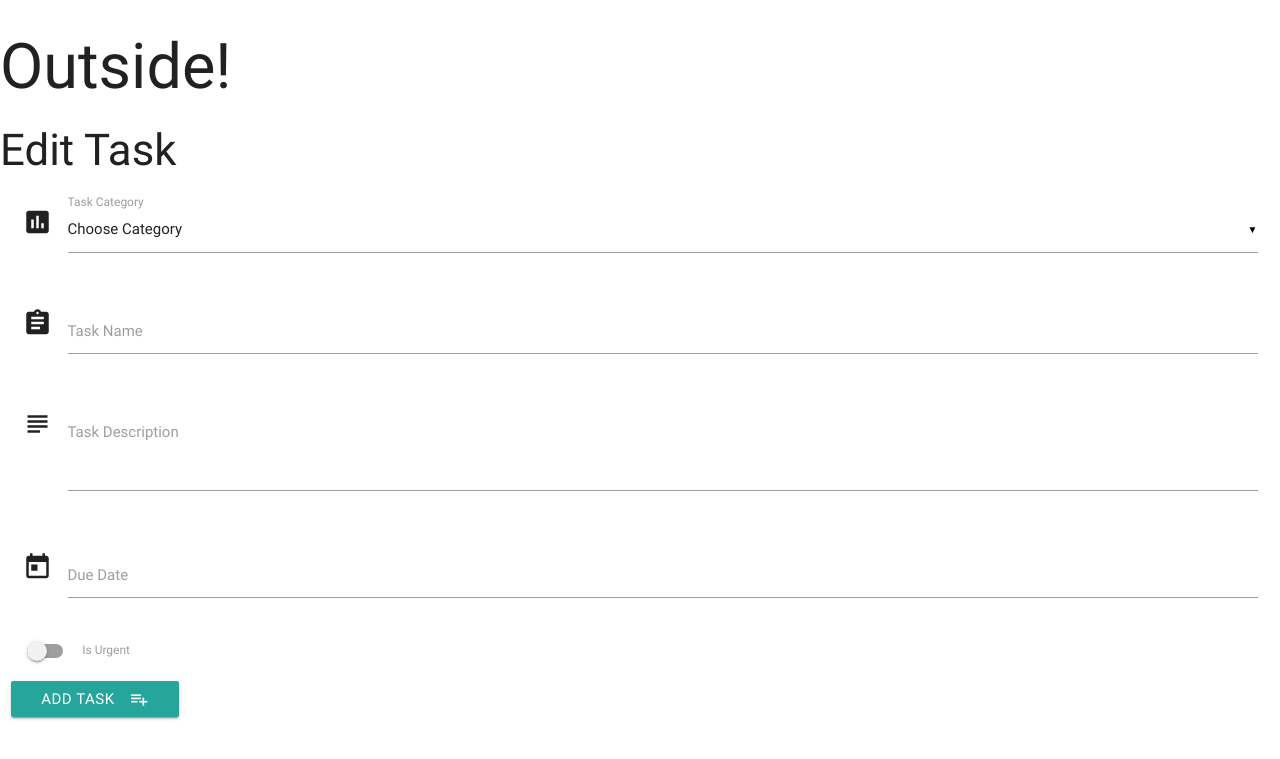
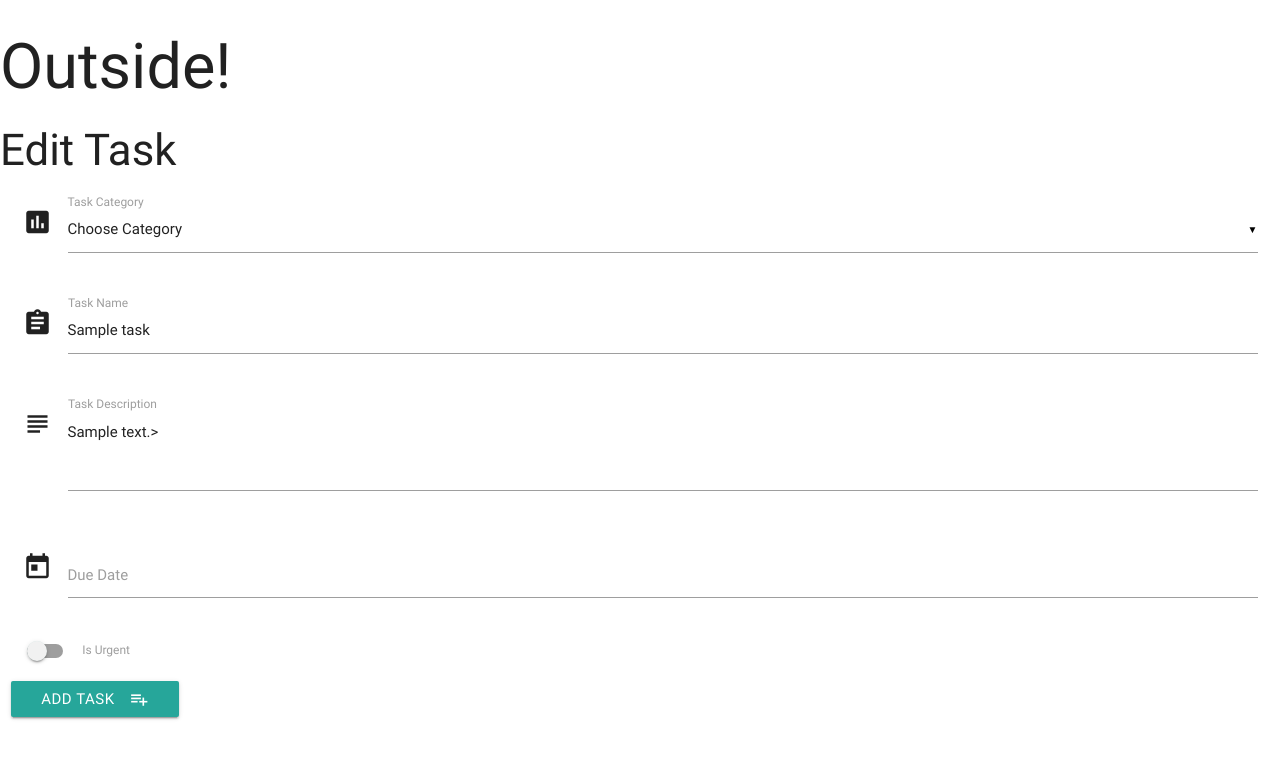
Before and after one commit to Junon72/task_manager_app, a Flask app: template templates/edittask.html in a window 1280 px wide. Shown: the top 759 px of the page. Run offline with Flask 2, Linux system fonts and the light colour scheme; the template is opened without the code that fills it: most values are stand-ins (such as "Sample title", 1, 10 or a date in 2020); some libraries are stand-ins or nearby versions.

Commit message:
recommit

```diff
--- a/templates/edittask.html
+++ b/templates/edittask.html
@@ -10,10 +10,10 @@
                     <select id="category" name="category_name">
                         <option value="" disabled selected>Choose Category</option>
                         {% for cat in categories %}
-                        {% if cat.category.name == task.category.name %}
-                        <option value="{{cat.category_name}}" select>{{cat.category_name}}</option>
-                        {% else %}
-                        {% endif %}
+                            {% if cat.category.name == task.category.name %}
+                            <option value="{{cat.category_name}}" select>{{cat.category_name}}</option>
+                            {% else %}
+                            {% endif %}
                         {% endfor %}
                     </select>
                     <label>Task Category</label>
@@ -21,14 +21,14 @@
             </div>
             <div class="input-field col s12">
                 <i class="material-icons prefix">assignment</i>
-                <input id="task_name" name="task_name" type="text">
+                <input id="task_name" name="task_name" type="text" class="validate" value="{{task.task_name}}">
                 <label for="icon_prefix">Task Name</label>
             </div>
         </div>
         <div class="row">
             <div class="input-field col s12">
                 <i class="material-icons prefix">subject</i>
-                <textarea name="task_description" id="task_description" class="materialize-textarea"></textarea>
+                <textarea name="task_description" id="task_description" class="materialize-textarea">{{task.task_description}}></textarea>
                 <label for="icon_telephone">Task Description</label>
             </div>
         </div>
```
